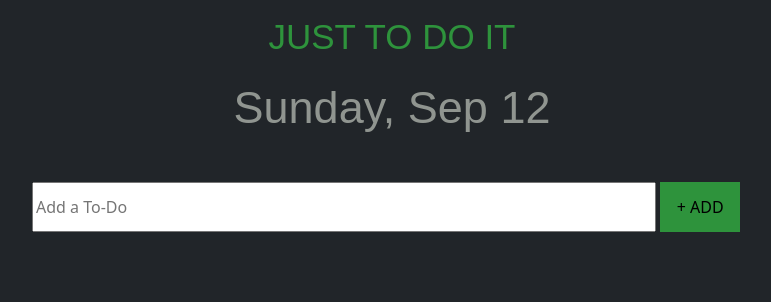
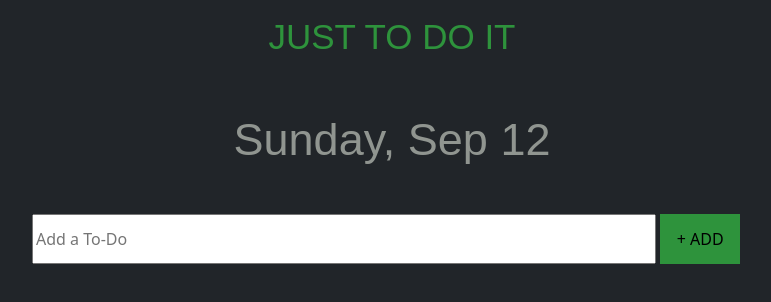
Before and after one commit to sakshigarg06/To-Do_List, a plain HTML site: page index.html in a window 1280 px wide. Shown: the whole page, without its empty margins (248-1019 px from the left). Drawn offline with nearby package versions, Linux system fonts and the light colour scheme.

Commit message:
Update index.html

```diff
--- a/index.html
+++ b/index.html
@@ -12,7 +12,7 @@
     <div class="text-center mt-3 h1">
         <h1>JUST TO DO IT</h1>
     </div>
-    <div id="date" class="text-center mt-3 mb-3"></div>
+    <div id="date" class="text-center mt-5 mb-3"></div>
     <div class="container">
         <div class="inp">
             <input type="text" id="input" placeholder="Add a To-Do">
```
